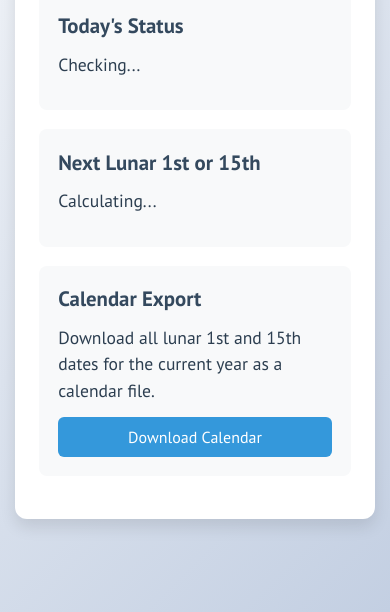
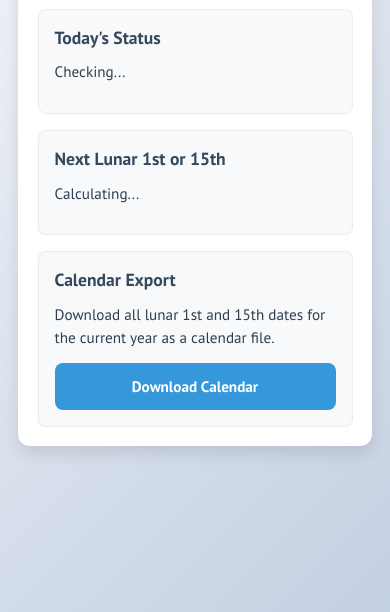
Before and after one commit to horyan/veggie, a plain HTML site: page index.html in a window 390 px wide. Shown: the part 232-844 px from the top of the page. Drawn offline with Linux system fonts and the light colour scheme; a script that the page names is missing.

Commit message:
improve mobile UI/UX

```diff
--- a/css/styles.css
+++ b/css/styles.css
@@ -16,31 +16,40 @@ body {
 
 .container {
     background: white;
-    padding: 1.5rem;
+    padding: clamp(1rem, 5vw, 1.5rem);
     border-radius: 12px;
     box-shadow: 0 8px 16px rgba(0, 0, 0, 0.1);
     max-width: 500px;
     width: 100%;
+    margin: 1rem;
 }
 
 h1 {
     color: #2c3e50;
     text-align: center;
     margin-bottom: 1.5rem;
-    font-size: 2rem;
+    font-size: clamp(1.5rem, 4vw, 2rem);
     font-weight: 700;
+    line-height: 1.3;
 }
 
 .result-box {
     background: #f8f9fa;
-    padding: 1.2rem;
+    padding: clamp(1rem, 4vw, 1.2rem);
     border-radius: 8px;
     margin-bottom: 1.2rem;
-    transition: background 0.3s ease;
+    transition: all 0.3s ease;
+    border: 1px solid rgba(0, 0, 0, 0.05);
+}
+
+.result-box:last-child {
+    margin-bottom: 0;
 }
 
 .result-box.is-veggie-day {
     background: linear-gradient(135deg, #e8f5e9 0%, #c8e6c9 100%);
+    transform: translateY(-2px);
+    box-shadow: 0 4px 12px rgba(0, 0, 0, 0.05);
 }
 
 .result-box.is-not-veggie-day {
@@ -50,13 +59,13 @@ h1 {
 h2 {
     color: #34495e;
     margin-bottom: 0.8rem;
-    font-size: 1.3rem;
+    font-size: clamp(1.1rem, 3vw, 1.3rem);
     font-weight: 700;
 }
 
 p {
     color: #2c3e50;
-    font-size: 1.1rem;
+    font-size: clamp(0.95rem, 2.5vw, 1.1rem);
     line-height: 1.5;
     margin-bottom: 0.8rem;
 }
@@ -69,19 +78,45 @@ p {
     background-color: #3498db;
     color: white;
     border: none;
-    padding: 10px 20px;
-    border-radius: 6px;
-    font-size: 1rem;
+    padding: clamp(12px, 3vw, 16px) clamp(16px, 4vw, 24px);
+    border-radius: 8px;
+    font-size: clamp(0.95rem, 2.5vw, 1rem);
     font-family: 'PT Sans', sans-serif;
     cursor: pointer;
-    transition: background-color 0.3s ease;
+    transition: all 0.2s ease;
     width: 100%;
+    font-weight: 600;
+    display: flex;
+    align-items: center;
+    justify-content: center;
+    gap: 8px;
+    -webkit-tap-highlight-color: transparent;
 }
 
 .download-btn:hover {
     background-color: #2980b9;
+    transform: translateY(-1px);
 }
 
 .download-btn:active {
     transform: scale(0.98);
+    background-color: #2472a4;
 }
+
+@media (max-width: 480px) {
+    body {
+        padding: 10px;
+    }
+
+    .container {
+        margin: 0.5rem;
+    }
+
+    .result-box {
+        margin-bottom: 1rem;
+    }
+
+    .download-btn {
+        padding: 14px 20px;
+    }
+}
```
